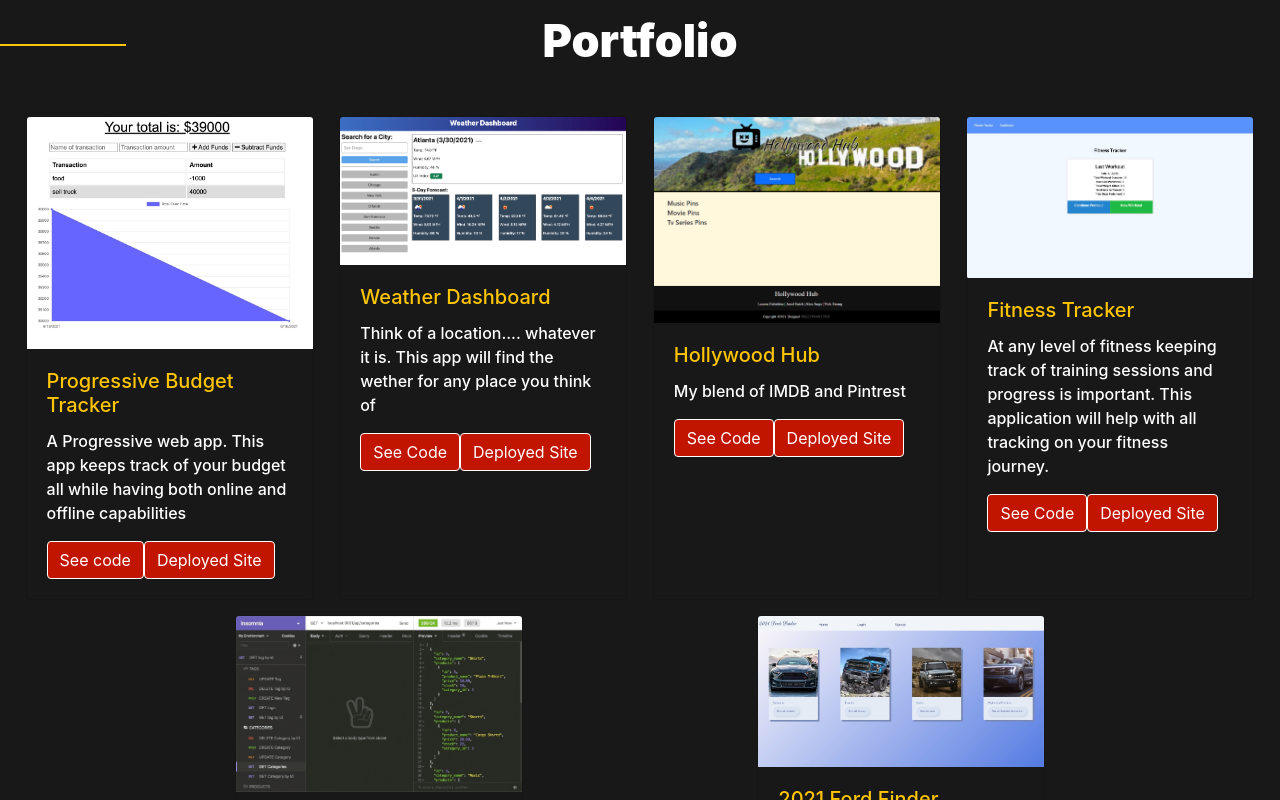
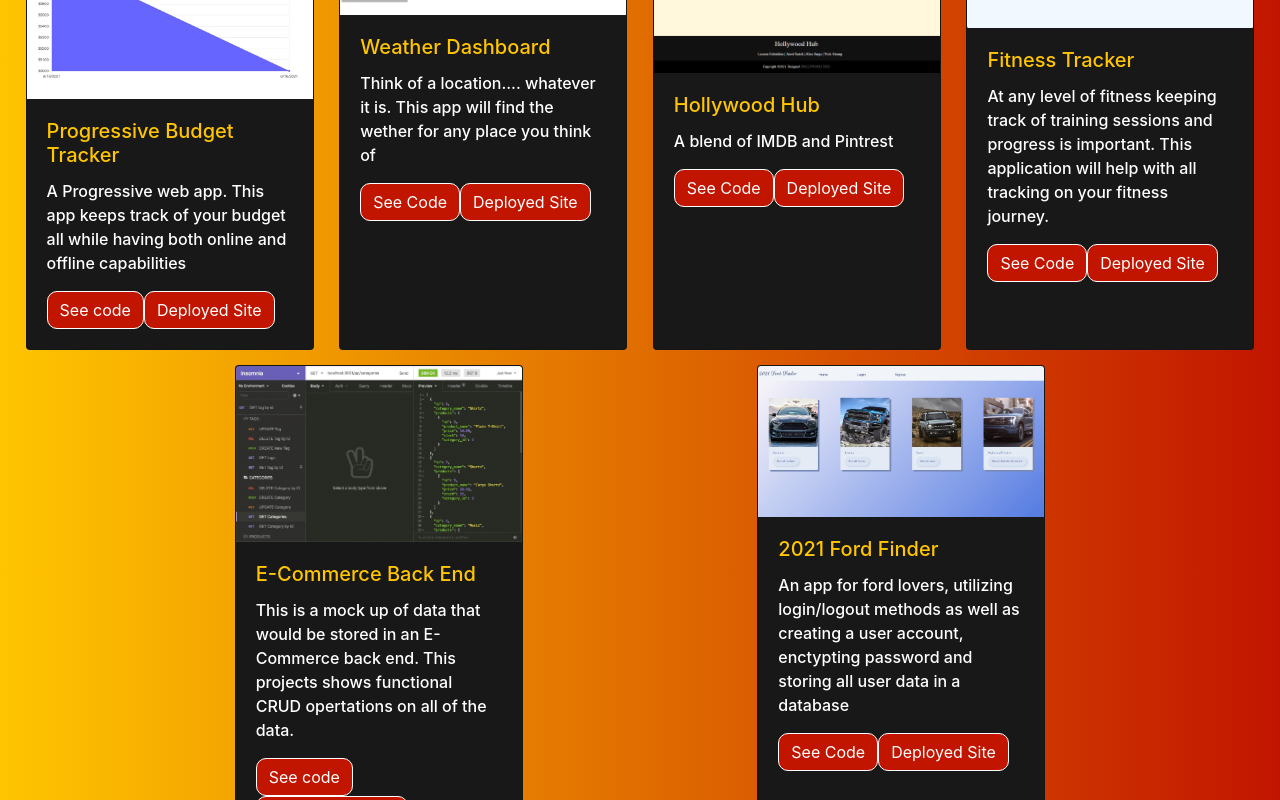
Before and after one commit to strong-one/React-Portfolio-2021, a React (Create React App) app: page / in a window 1280 px wide. Shown: the part 3240-4040 px from the top of the page. Built offline with nearby package versions, Linux system fonts and the light colour scheme.

Commit message:
edited styling

```diff
--- a/src/components/Portfolio/Portfolio.js
+++ b/src/components/Portfolio/Portfolio.js
@@ -54,7 +54,7 @@ const Portfolio = () => {
           <Card.Img variant="top" src={hollyHub} />
           <Card.Body>
             <Card.Title>Hollywood Hub</Card.Title>
-            <Card.Text>My blend of IMDB and Pintrest</Card.Text>
+            <Card.Text>A blend of IMDB and Pintrest</Card.Text>
             <a href="https://github.com/strong-one/Hollywood-Hub">
               <Button variant="primary">See Code</Button>
             </a>
@@ -88,8 +88,9 @@ const Portfolio = () => {
           <Card.Body>
             <Card.Title>E-Commerce Back End </Card.Title>
             <Card.Text>
-              This is a mock up of data that would be stored in a database this
-              projects CRUD opertations on all of the data.
+              This is a mock up of data that would be stored in an E-Commerce
+              back end. This projects shows functional CRUD opertations on all
+              of the data.
             </Card.Text>
             <a href="https://github.com/strong-one/E-Commerce-Back-End_ORM">
               <Button variant="primary">See code</Button>
--- a/src/components/Portfolio/Portfolio.module.css
+++ b/src/components/Portfolio/Portfolio.module.css
@@ -1,5 +1,8 @@
 .Portfolio {
-  background-color: #181818;
+  /* background-color: #181818; */
+  background: #c21500;
+  background: -webkit-linear-gradient(to right, #ffc500, #c21500);
+  background: linear-gradient(to right, #ffc500, #c21500);
   margin-bottom: 20px;
 }
 .Container {
@@ -15,4 +18,5 @@
 .Card Button {
   background-color: #c21500;
   border-color: white;
+  border-radius: 10px;
 }
--- a/src/components/Resume/Resume.module.css
+++ b/src/components/Resume/Resume.module.css
@@ -4,8 +4,8 @@
 }
 
 .Img {
-  width: 2000px;
-  height: 750px;
+  width: 1000px;
+  height: 500px;
 }
 
 .Resume .List h4,
```
